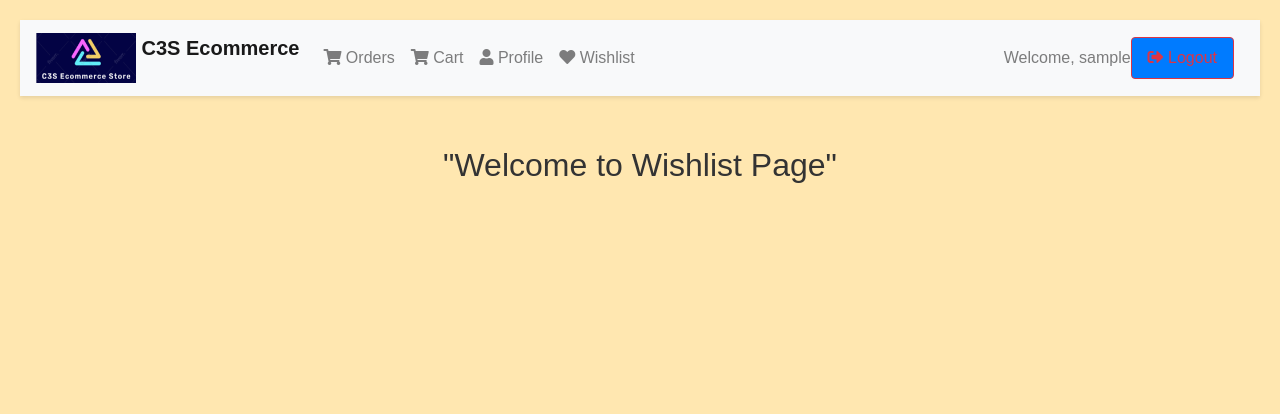
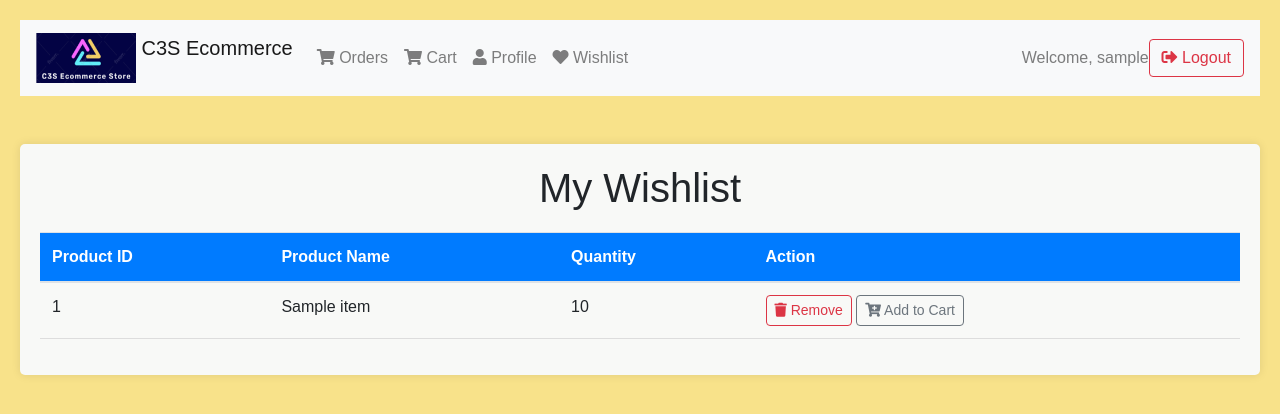
Before and after one commit to srinu5713/Ecommerce-With-Microservices, a Flask app: template templates/wishlist.html in a window 1280 px wide. Shown: the top 414 px of the page. Run offline with Flask 3, Linux system fonts and the light colour scheme; the template is opened without the code that fills it: most values are stand-ins (such as "Sample title", 1, 10 or a date in 2020); some libraries are stand-ins or nearby versions.

Commit message:
Cust_mod-Final_2

```diff
--- a/app.py
+++ b/app.py
@@ -84,7 +84,7 @@ def a_home():
 def orders():
     # Fetch orders from the database
     cursor = conn.cursor()
-    cursor.execute('SELECT * FROM orders WHERE user_id=%s',session['user_id'])
+    cursor.execute('SELECT * FROM orders WHERE user_id=%s',int(session['user_id']))
     orders = cursor.fetchall()
     cursor.close()
     return render_template('orders.html', orders=orders)
@@ -126,11 +126,6 @@ def edit_profile():
     finally:
         cursor.close()
     return redirect(url_for('u_home'))
-
-@app.route('/wishlist')
-def wishlist():
-    # Render the wishlist page
-    return render_template('wishlist.html', username=session.get('username'))
 
 @app.route('/product/<int:product_id>')
 def product_detail(product_id):
@@ -246,5 +241,62 @@ def place_order():
     else:
         return "No data received", 400
 
+@app.route('/wishlist/<product_id>', methods=['POST', 'GET'])
+def add_to_wishlist(product_id):
+    # Fetch the product details based on the provided ID
+    product = fetch_product_by_id(product_id)
+    if product:
+        print("Entered Wishlist Add")
+        cur = conn.cursor()
+        try:
+            print("Entry")
+            cur.execute("SELECT * FROM products WHERE id=%s", product_id)
+            product = cur.fetchall()
+            print("----------------")
+            print(session['user_id'], product_id, product[0]['pName'], product[0]['quantity'])
+            print("----------------")
+            cur.execute("INSERT INTO wishlist (user_id, product_id, product_name, quantity) VALUES (%s, %s, %s, %s)", (int(session['user_id']), product_id, product[0]['pName'], product[0]['quantity']))
+            conn.commit()
+            print("Committed")
+            flash('Product added to wishlist successfully!', 'success')
+        except Exception as e:
+            print('Error')
+            flash('An error occurred while adding the product to the wishlist. Please try again.', 'error')
+            conn.rollback()
+        finally:
+            cur.close()
+            # conn.close()  # Do not close the connection here, as it's being used in wishlist_page function
+    else:
+        flash('Product not found!', 'error')
+    return redirect(url_for('wishlist'))
+
+@app.route('/wishlist', methods=['POST', 'GET'])
+def wishlist():
+    print("---------------------")
+    # Fetch the user's wishlist from the database
+    cursor = conn.cursor()
+    cursor.execute("SELECT * FROM wishlist WHERE user_id = %s", (session['user_id'],))
+    wishlist_items = cursor.fetchall()
+    print(wishlist_items)
+    cursor.close()
+    return render_template('wishlist.html', wishlist_items=wishlist_items)
+
+@app.route('/remove_from_wishlist/<int:product_id>', methods=['POST'])
+def remove_from_wishlist(product_id):
+    # Remove the product from the user's wishlist
+    cursor = conn.cursor()
+    try:
+        cursor.execute("DELETE FROM wishlist WHERE user_id = %s AND product_id = %s", (session['user_id'], product_id))
+        conn.commit()
+        flash('Product removed from wishlist successfully!', 'success')
+    except Exception as e:
+        flash('An error occurred while removing the product from the wishlist. Please try again.', 'error')
+        conn.rollback()
+    finally:
+        cursor.close()
+    return redirect(url_for('wishlist'))
+
+
+
 if __name__ == '__main__':
     app.run(debug=True)
--- a/templates/cart.html
+++ b/templates/cart.html
@@ -343,8 +343,6 @@
         });
     });
 
-
-
     function updateTotal(productId, quantity) {
         const priceElement = document.querySelector(`.price[data-product-id="${productId}"]`);
         console.log('Price Element:', priceElement);
--- a/templates/u_home.html
+++ b/templates/u_home.html
@@ -57,7 +57,7 @@
         }
         .card-img-top {
             height: 450px; /* Set a fixed height for the card images */
-            width: auto; /* Let the width adjust to maintain aspect ratio */
+            width: 450px; /* Let the width adjust to maintain aspect ratio */
             border-radius: 10px 10px 0 0;
             display: block;
             margin: auto;
@@ -139,6 +139,7 @@
                                     <span class="sr-only">Add to Cart</span> <!-- Visually hidden text -->
                                     <span class="spinner-border spinner-border-sm d-none" role="status" aria-hidden="true"></span>
                                 </a>
+                                <a href="/wishlist/{{ product.id }}" class="btn btn-sm btn-outline-secondary"><i class="fa fa-heart"></i></a>
                                 <span class="text-success d-none added-message">Added to Cart</span>
                             </div>
                             <div class="quantity">
--- a/templates/wishlist.html
+++ b/templates/wishlist.html
@@ -3,7 +3,7 @@
 <head>
     <meta charset="UTF-8">
     <meta name="viewport" content="width=device-width, initial-scale=1.0">
-    <title>Orders</title>
+    <title>Wishlist</title>
     <link rel="stylesheet" href="https://stackpath.bootstrapcdn.com/bootstrap/4.5.2/css/bootstrap.min.css">
     <link rel="stylesheet" href="{{ url_for('static', filename='styles.css') }}">
     <!-- Add Font Awesome for icons -->
@@ -11,104 +11,53 @@
     <style>
         body {
             font-family: Arial, sans-serif;
-            background-color: #ffe7b0;
+            background-color: #f8e28a;
             margin: 0;
             padding: 20px;
+        }
+        .container1 {
+            background-color: #f8f9f7;
+            border-radius: 5px;
+            padding: 20px;
+            box-shadow: 0 0 10px rgba(0, 0, 0, 0.1);
         }
         h1 {
             text-align: center;
             margin-bottom: 20px;
         }
-        table {
-            width: 100%;
-            border-collapse: collapse;
-            background-color: #fff;
-            border-radius: 5px;
-            overflow: hidden;
-            box-shadow: 0 0 20px rgba(0, 0, 0, 0.1);
-            margin-bottom: 20px;
+        th {
+            background-color: #007bff;
+            color: #fff;
         }
         th, td {
             padding: 12px 15px;
             text-align: left;
             border-bottom: 1px solid #ddd;
         }
-        th {
-            background-color: #f2f2f2;
-            font-weight: bold;
-        }
-        tr:hover {
-            background-color: #f2f2f2;
-        }
         .btn {
-            display: inline-block;
-            background-color: #007bff;
-            color: #fff;
-            padding: 8px 16px;
             border-radius: 4px;
-            text-decoration: none;
-            margin-right: 10px;
-            transition: background-color 0.3s ease;
-        }
-        .btn:hover {
-            background-color: #0056b3;
-        }
-        .search-container {
-            display: flex;
-            align-items: center;
-            margin-bottom: 20px;
-        }
-        .search-input {
-            flex: 1;
-            padding: 10px;
-            border: 1px solid #ccc;
-            border-radius: 4px;
-            margin-right: 10px;
-        }
-        .search-btn {
-            background-color: #28a745;
-            color: #fff;
-            border: none;
-            border-radius: 4px;
-            padding: 10px 16px;
-            cursor: pointer;
-            transition: background-color 0.3s ease;
-        }
-        .search-btn:hover {
-            background-color: #218838;
-        }
-        .icon {
-            margin-right: 5px;
-        }
-        .navbar {
-            background-color: #fff; /* Change navbar background color */
-            box-shadow: 0 2px 4px rgba(0,0,0,0.1); /* Add a subtle shadow */
-        }
-        .navbar-brand {
-            font-weight: bold;
-            color: #333; /* Change navbar brand text color */
-        }
-        .navbar-nav .nav-link {
-            color: #555; /* Change navbar links text color */
-        }
-        .navbar-text {
-            color: #888; /* Change navbar text color */
         }
         .btn-outline-danger {
             color: #dc3545;
-            border-color: #dc3545; /* Change button outline color */
+            border-color: #dc3545;
         }
         .btn-outline-danger:hover {
             color: #fff;
-            background-color: #dc3545; /* Change button hover background color */
-            border-color: #dc3545; /* Change button hover border color */
+            background-color: #dc3545;
+            border-color: #dc3545;
         }
-        .arrange {
-            padding-top: 1cm;
+        .btn-outline-secondary {
+            color: #6c757d;
+            border-color: #6c757d;
+        }
+        .btn-outline-secondary:hover {
+            color: #fff;
+            background-color: #6c757d;
+            border-color: #6c757d;
         }
     </style>
-    <!-- Add Font Awesome for icons -->
-    <link rel="stylesheet" href="https://cdnjs.cloudflare.com/ajax/libs/font-awesome/5.15.4/css/all.min.css">
+</head>
+<body>
     <nav class="navbar navbar-expand-lg navbar-light bg-light">
         <a class="navbar-brand" href="/u_home">
             <img src="{{ url_for('static', filename='logo.png') }}" alt="Logo" width="100" height="50" class="d-inline-block align-top">
@@ -140,10 +89,39 @@
             <button class="btn btn-outline-danger my-2 my-sm-0" type="submit"><i class="fas fa-sign-out-alt"></i> Logout</button>
         </form>
     </nav>
-</head>
-<body>
-    <div class="container1">
-        <h2>"Welcome to Wishlist Page"</h2>
+    <div class="container1 mt-5">
+        <h1>My Wishlist</h1>
+        <div class="row">
+            <div class="col-md-12">
+                <table class="table">
+                    <thead>
+                        <tr>
+                            <th>Product ID</th>
+                            <th>Product Name</th>
+                            <th>Quantity</th>
+                            <th>Action</th>
+                        </tr>
+                    </thead>
+                    <tbody>
+                        {% for item in wishlist_items %}
+                        <tr>
+                            <td>{{ item.product_id }}</td>
+                            <td>{{ item.product_name }}</td>
+                            <td>{{ item.quantity }}</td>
+                            <td>
+                                <form action="{{ url_for('remove_from_wishlist', product_id=item.product_id) }}" method="post" class="d-inline">
+                                    <button type="submit" class="btn btn-sm btn-outline-danger"><i class="fas fa-trash"></i> Remove</button>
+                                </form>
+                                <form action="{{ url_for('add_to_cart', product_id=item.product_id, quantity=1) }}" method="post" class="d-inline">
+                                    <button type="submit" class="btn btn-sm btn-outline-secondary"><i class="fas fa-cart-plus"></i> Add to Cart</button>
+                                </form>
+                            </td>
+                        </tr>
+                        {% endfor %}
+                    </tbody>
+                </table>
+            </div>
+        </div>
     </div>
 </body>
 </html>
```
